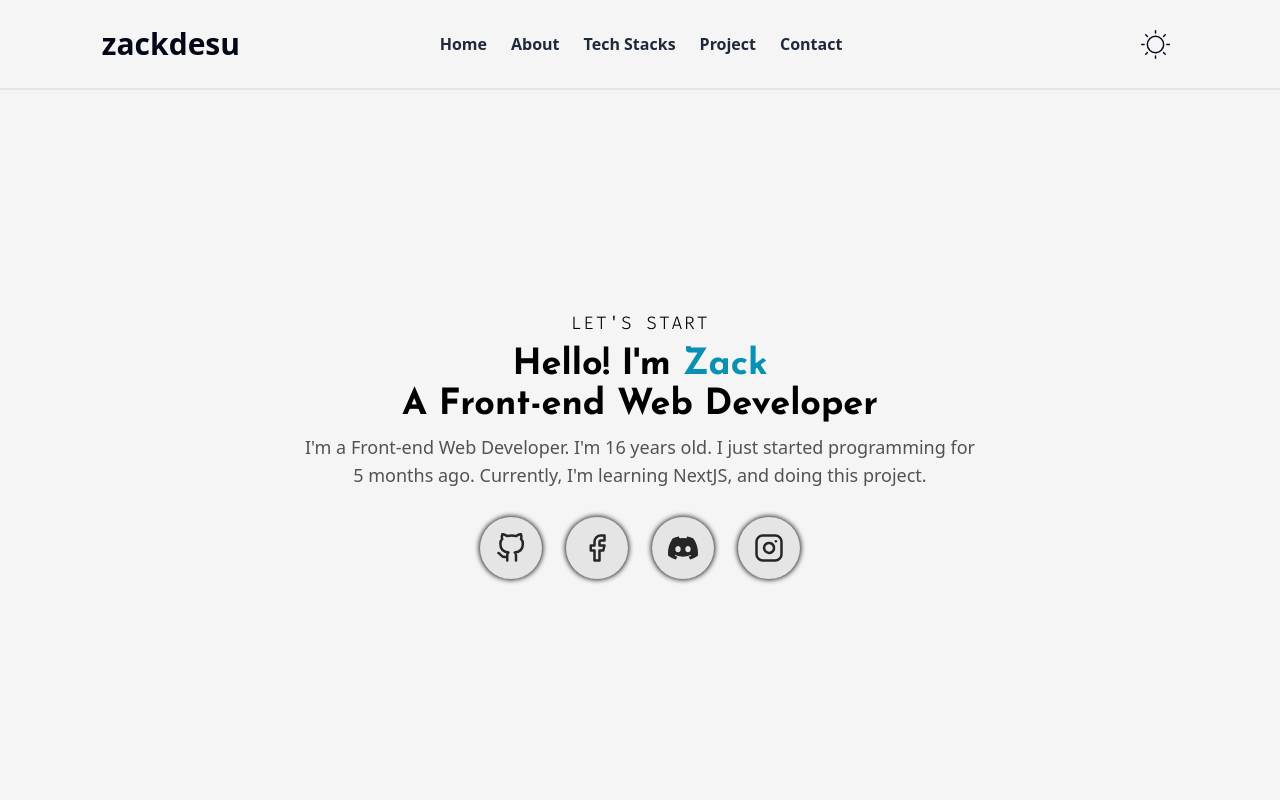
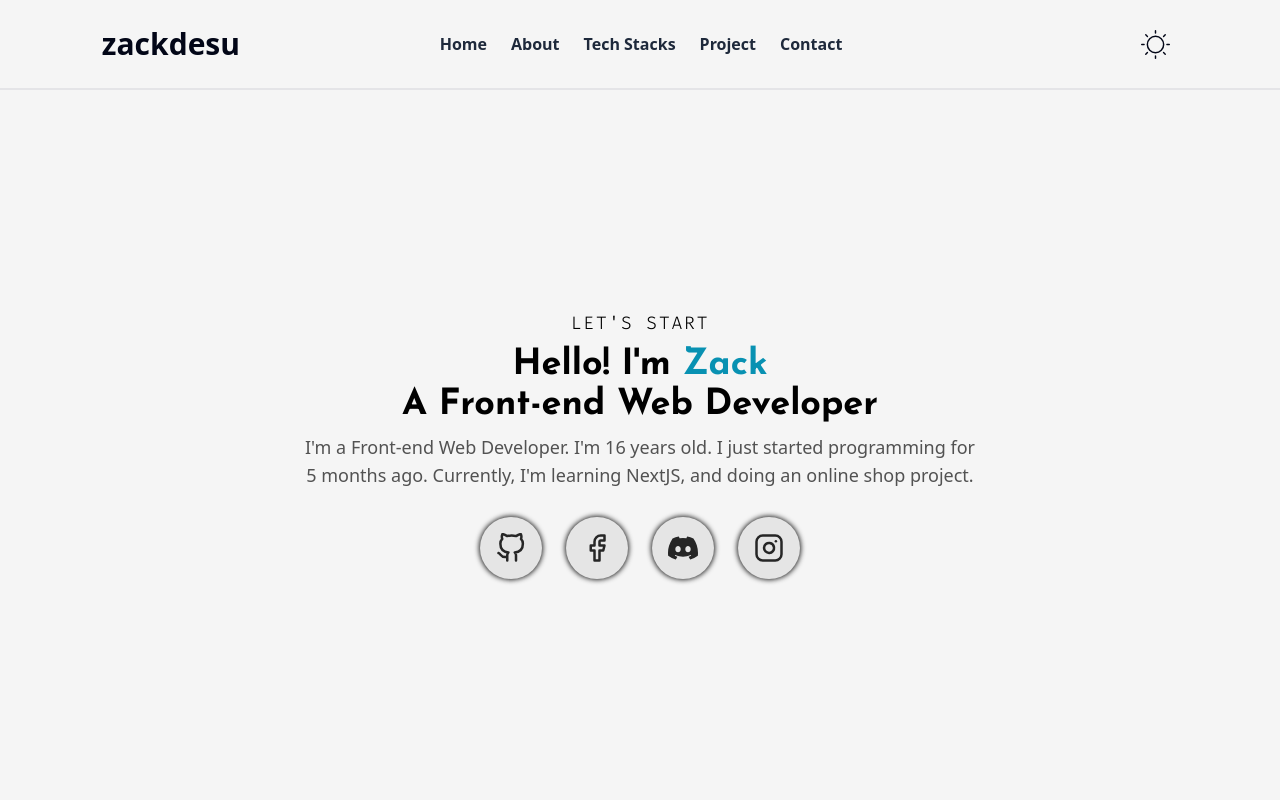
Before and after one commit to zackdesu/portfolio, a Next.js app: page / in a window 1280 px wide. Shown: the top 800 px of the page. Built offline with nearby package versions, Linux system fonts and the light colour scheme.

Commit message:
change desc

```diff
--- a/app/home.jsx
+++ b/app/home.jsx
@@ -32,7 +32,7 @@ const Home = () => {
       <p className="max-w-xl xl:max-w-2xl mt-2 mx-8 text-center text-neutral-600 dark:text-neutral-300 xl:text-lg">
         I&apos;m a Front-end Web Developer. I&apos;m {years} years old. I just
         started programming for {months} months ago. Currently, I&apos;m
-        learning {whatDoYouLearnNow}, and doing this project.
+        learning {whatDoYouLearnNow}, and doing an online shop project.
       </p>
       <ul className="flex my-3">
         <Icons
```
